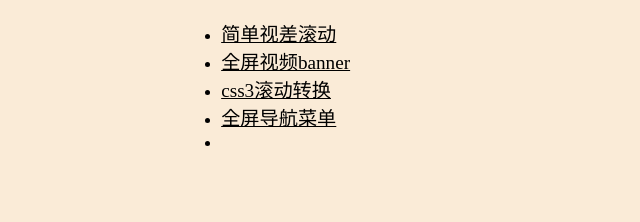
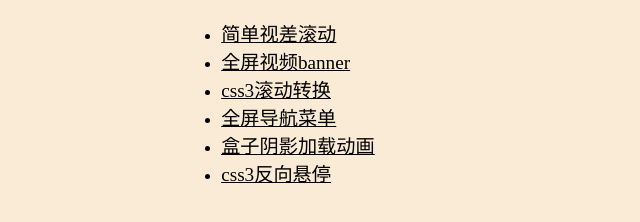
Before and after one commit to cary-mao/small, a website: page index.html in a window 1280 px wide. Shown: the part 156-378 px from the top of the page, without its empty margins (320-960 px from the left). Drawn offline with Linux system fonts and the light colour scheme.

Commit message:
docs(readme and index.html): add docs for reverse_hover_translate

```diff
--- a/index.html
+++ b/index.html
@@ -58,7 +58,8 @@
       <li><a href="./full_screen_video/index.html">全屏视频banner</a></li>
       <li><a href="./transform_by_scroll/index.html">css3滚动转换</a></li>
       <li><a href="./full_screen_menu_overlay/index.html">全屏导航菜单</a></li>
-      <li><a href="./box_shadow_loading/index.html"></a></li>
+      <li><a href="./box_shadow_loading/index.html">盒子阴影加载动画</a></li>
+      <li><a href="./reverse_hover_translate//index.html">css3反向悬停</a></li>
     </ul>
   </section>
 </body>
```
Also changed, not shown: README.md.
